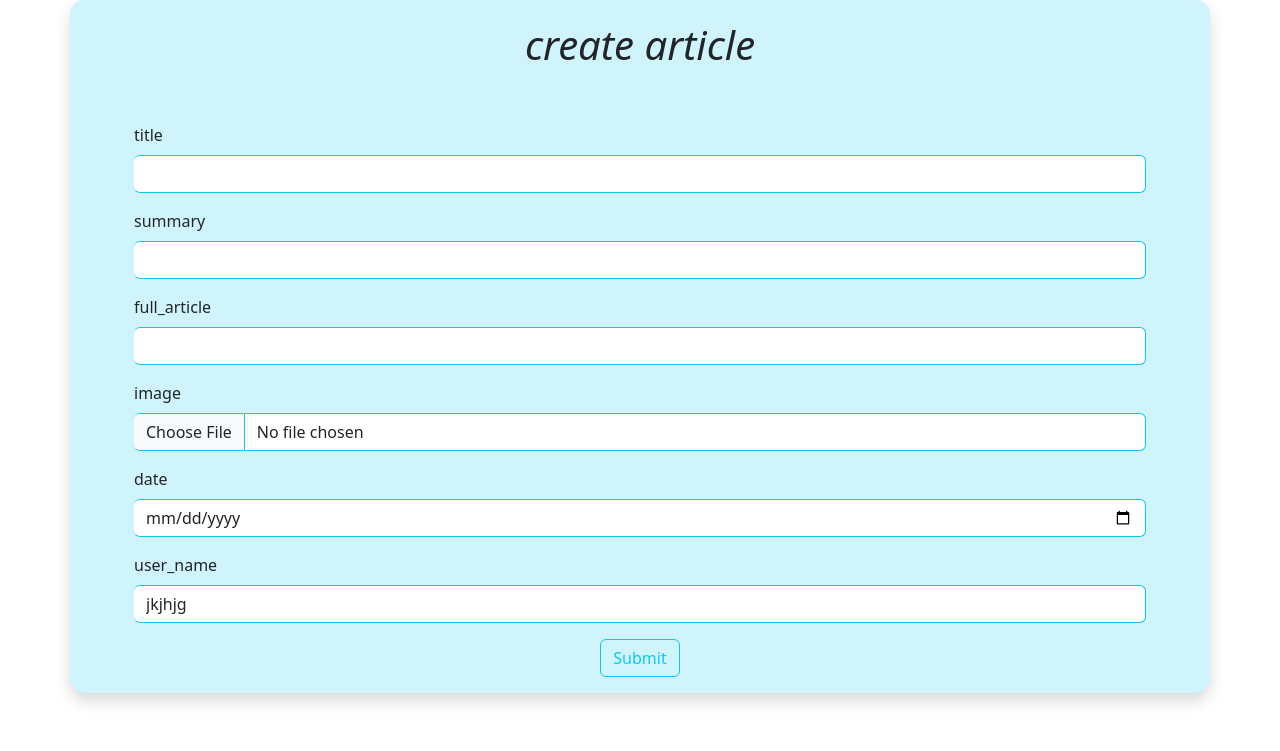
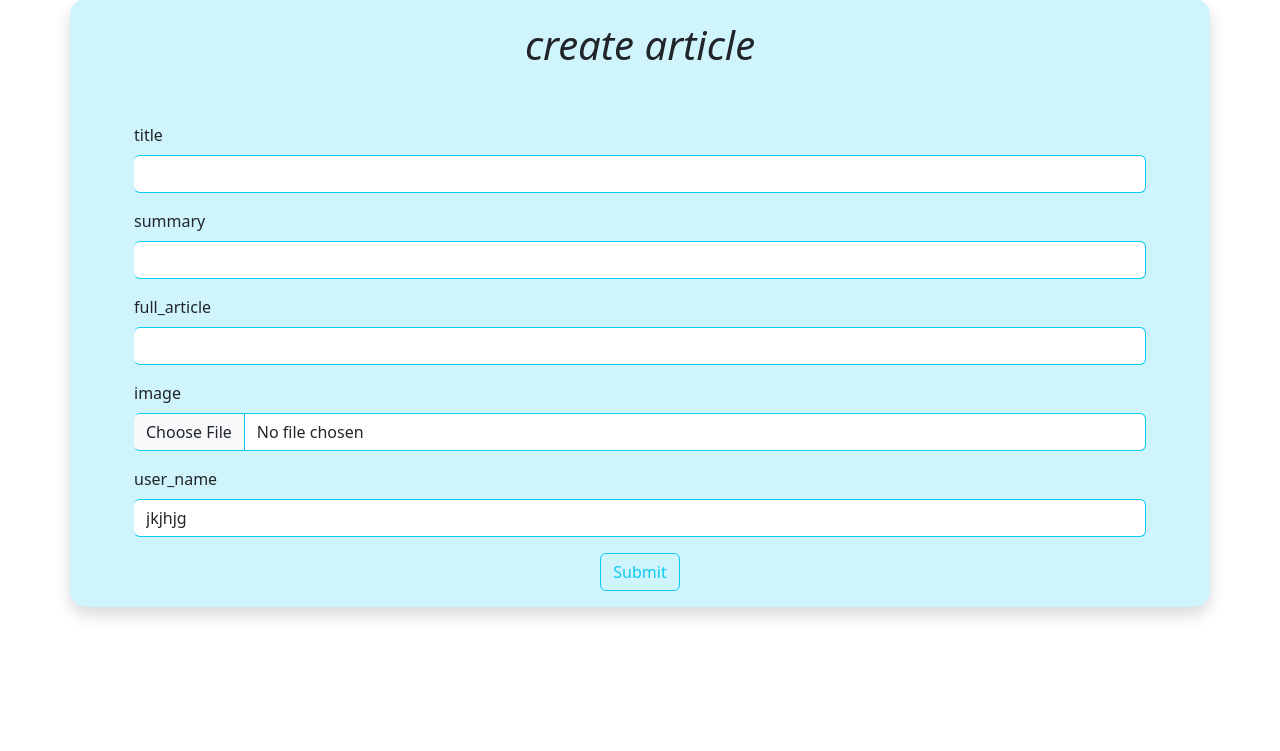
Before and after one commit to weamibrahim/Article_PHP_Project, a PHP site: page /views/articles/create.php in a window 1280 px wide. Shown: the part 49-800 px from the top of the page. Run offline with PHP 8.4, Linux system fonts and the light colour scheme; data comes from the database, SQL or seed files in the repository.

Commit message:
update date

```diff
--- a/views/articles/create.php
+++ b/views/articles/create.php
@@ -21,7 +21,7 @@ if (isset($_POST['submit'])) {
     move_uploaded_file($image, "../../uploads/image_articles/$file_name");
   }
   $full_article = $_POST['full_article'];
-  $date = $_POST['date'];
+  //$date = $_POST['date'];
   $user_id = $_POST['user_id'];
 
 
@@ -32,7 +32,7 @@ if (isset($_POST['submit'])) {
     'image' => $file_name,
     'full_article' =>  $full_article,
 
-    'publishing_date' =>  $date,
+    //'publishing_date' =>  $date,
     'user_id' =>  $user_id,
 
   );
@@ -69,12 +69,12 @@ if (isset($_POST['submit'])) {
 
       <input type="file" class="form-control border border-info border-start-0 rounded-end" required id="image" name="image">
 
-    </div>
-    <div class="mb-3 mx-5  ">
+     </div>
+   <!-- <div class="mb-3 mx-5  ">
       <label for="date" class="form-label">date</label>
       <input type="date"   class="form-control border border-info border-start-0 rounded-end" required id="desc" name="date">
 
-    </div>
+    </div> -->
     <div class="mb-3 mx-5  ">
       <label for="user_id" class="form-label">user_name</label>
       <select  class="form-control border border-info border-start-0 rounded-end" id="user_id" name="user_id">
--- a/views/articles/delete.php
+++ b/views/articles/delete.php
@@ -8,7 +8,7 @@ if(isset($_GET['deleteId'])){
     $id=$_GET['deleteId'];
   //var_dump($id);
     $result =$db->delete($id);
-     var_dump($result);
+    // var_dump($result);
 if($result){
    // echo"sucess";
    header('location:show.php');
--- a/views/groups/create.php
+++ b/views/groups/create.php
@@ -10,7 +10,7 @@ $db = new MySQLHandler("groups");
 if (isset($_POST['submit'])) {
 
   $image = $_FILES['icon']["tmp_name"];
-  var_dump($image);
+  //var_dump($image);
 
   if (!empty($_FILES)) {
     //var_dump($_FILES);
--- a/views/users/user_delete.php
+++ b/views/users/user_delete.php
@@ -6,11 +6,11 @@ $db = new MySQLHandler("users");
 
 if(isset($_GET['deleteId'])){
     $id=$_GET['deleteId'];
-  //var_dump($id);
+
     $result =$db->delete($id);
      var_dump($result);
 if($result){
-   // echo"sucess";
+
    header('location:user_show.php');
 }
 else{
```
Also changed, not shown: uploads/image_articles/altitude-clouds-cold-933054.jpg (added), 1 other file.
